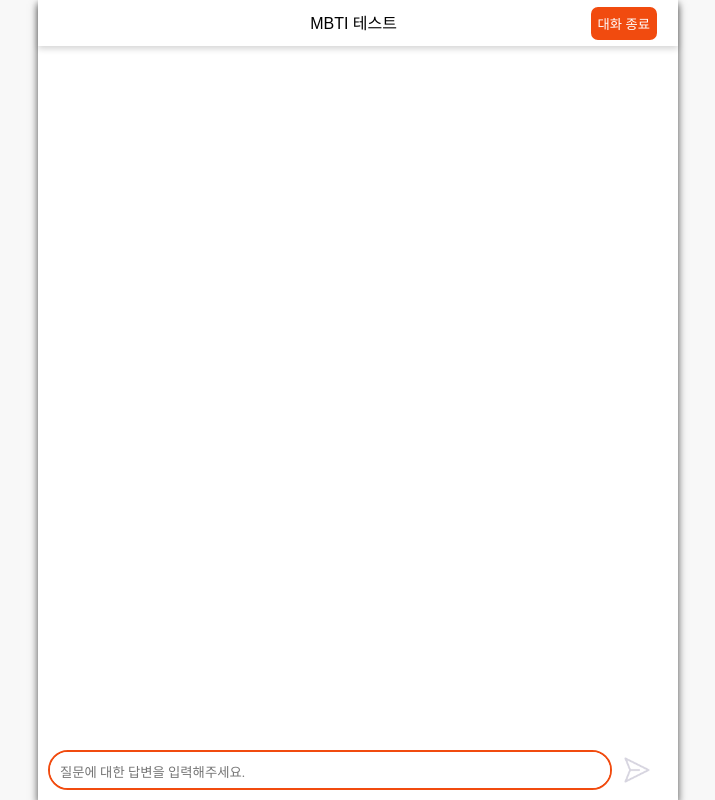
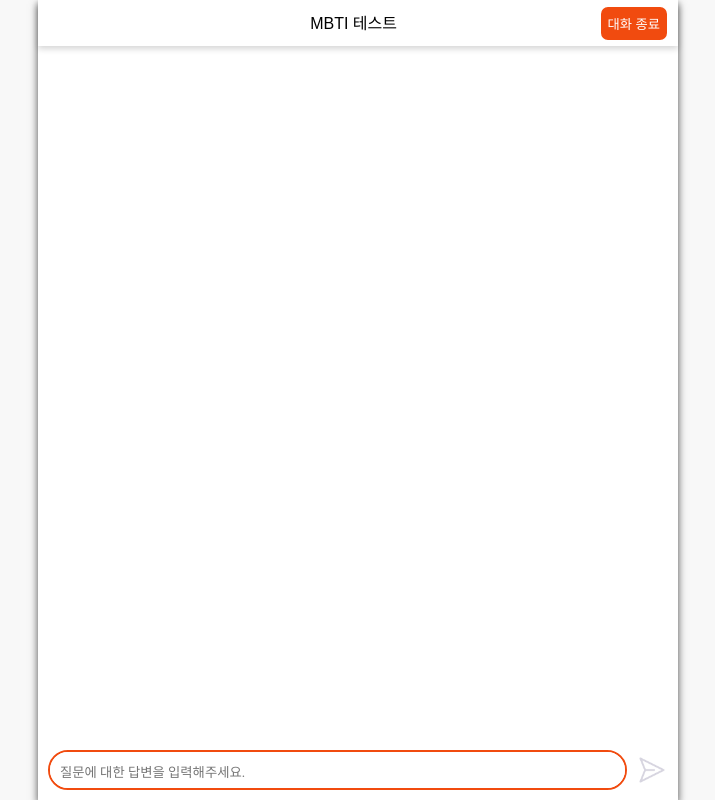
Before and after one commit to hansj204/CHATBOT, a Django app: page /chat in a window 1280 px wide. Shown: the whole page, without its empty margins (282-997 px from the left). Run offline with Django 4.2, Linux system fonts and the light colour scheme; parts of the project's set-up code (start-up, migrations or seed data) failed here and were passed over; some libraries are stand-ins or nearby versions; some web fonts are replaced.

Commit message:
디자인 수정

```diff
--- a/chatbot/static/css/chat.css
+++ b/chatbot/static/css/chat.css
@@ -45,11 +45,10 @@
     color: #fff;
     border-radius: 15px 15px 0 15px;
     margin-left: auto;
-    margin-right: 20px;
 }
 
 .send-msg {
-    width: calc(100% - 100px);
+    width: calc(100% - 85px);
     border: 2px solid #f14b0f;
     border-radius: 20px;
     outline: none;
--- a/chatbot/static/css/index.css
+++ b/chatbot/static/css/index.css
@@ -18,44 +18,42 @@
     font-family: 'Noto Sans KR';
     font-style: normal;
     font-weight: 100;
-    src: url(./font/NotoSansKR-Thin.woff) format('woff'),
-         url(./font/NotoSansKR-Thin.otf) format('opentype');
+    src: url(//fonts.gstatic.com/ea/notosanskr/v2/NotoSansKR-Thin.woff2) format('woff2'),url(//fonts.gstatic.com/ea/notosanskr/v2/NotoSansKR-Thin.woff) format('woff'),url(//fonts.gstatic.com/ea/notosanskr/v2/NotoSansKR-Thin.otf) format('opentype');
 }
+
 @font-face {
     font-family: 'Noto Sans KR';
     font-style: normal;
     font-weight: 300;
-    src: url(./font/NotoSansKR-Light.woff) format('woff'),
-         url(./font/NotoSansKR-Light.otf) format('opentype');
+    src: url(//fonts.gstatic.com/ea/notosanskr/v2/NotoSansKR-Light.woff2) format('woff2'),url(//fonts.gstatic.com/ea/notosanskr/v2/NotoSansKR-Light.woff) format('woff'),url(//fonts.gstatic.com/ea/notosanskr/v2/NotoSansKR-Light.otf) format('opentype');
 }
+
 @font-face {
     font-family: 'Noto Sans KR';
     font-style: normal;
     font-weight: 400;
-     src: url(./font/NotoSansKR-Regular.woff) format('woff'),
-          url(./font/NotoSansKR-Regular.otf) format('opentype');
+    src: url(//fonts.gstatic.com/ea/notosanskr/v2/NotoSansKR-Regular.woff2) format('woff2'),url(//fonts.gstatic.com/ea/notosanskr/v2/NotoSansKR-Regular.woff) format('woff'),url(//fonts.gstatic.com/ea/notosanskr/v2/NotoSansKR-Regular.otf) format('opentype');
 }
+
 @font-face {
     font-family: 'Noto Sans KR';
     font-style: normal;
     font-weight: 500;
-     src: url(../font/NotoSansKR-Medium.woff2) format('woff2'),
-          url(../font/NotoSansKR-Medium.woff) format('woff'),
-          url(../font/NotoSansKR-Medium.otf) format('opentype');
+    src: url(//fonts.gstatic.com/ea/notosanskr/v2/NotoSansKR-Medium.woff2) format('woff2'),url(//fonts.gstatic.com/ea/notosanskr/v2/NotoSansKR-Medium.woff) format('woff'),url(//fonts.gstatic.com/ea/notosanskr/v2/NotoSansKR-Medium.otf) format('opentype');
 }
+
 @font-face {
     font-family: 'Noto Sans KR';
     font-style: normal;
     font-weight: 700;
-     src: url(./font/NotoSansKR-Bold.woff) format('woff'),
-          url(./font/NotoSansKR-Bold.otf) format('opentype');
+    src: url(//fonts.gstatic.com/ea/notosanskr/v2/NotoSansKR-Bold.woff2) format('woff2'),url(//fonts.gstatic.com/ea/notosanskr/v2/NotoSansKR-Bold.woff) format('woff'),url(//fonts.gstatic.com/ea/notosanskr/v2/NotoSansKR-Bold.otf) format('opentype');
 }
+
 @font-face {
     font-family: 'Noto Sans KR';
     font-style: normal;
     font-weight: 900;
-     src: url(./font/NotoSansKR-Black.woff) format('woff'),
-          url(./font/NotoSansKR-Black.otf) format('opentype');
+    src: url(//fonts.gstatic.com/ea/notosanskr/v2/NotoSansKR-Black.woff2) format('woff2'),url(//fonts.gstatic.com/ea/notosanskr/v2/NotoSansKR-Black.woff) format('woff'),url(//fonts.gstatic.com/ea/notosanskr/v2/NotoSansKR-Black.otf) format('opentype');
 }
 
 @font-face {
@@ -82,6 +80,8 @@ body {
 
 input, textarea, button, span {
     font-family: "Noto Sans KR";
+    font-style: normal;
+    color: #333333;
 }
 
 .outer {
@@ -113,8 +113,9 @@ input, textarea, button, span {
     position: relative;
     z-index: 1000;
     display: flex;
-    justify-content: center; /* Center align the content */
-    position: relative; /* Needed for absolute positioning of the child */
+    justify-content: center;
+    position: relative;
+    font-weight: 400;
 }
 
 .content {
@@ -159,7 +160,7 @@ input, textarea, button, span {
     cursor: pointer;
     border-radius: 8px;
     padding: 8px;
-    margin-right: 20px;
+    margin-right: 10px;
     position: absolute; /* Absolute position for the button */
     right: 0; /* Align to the right */
 }
```
Also changed, not shown: chatbot/db.sqlite3. Lines whose indentation alone changed are shown as unchanged.
